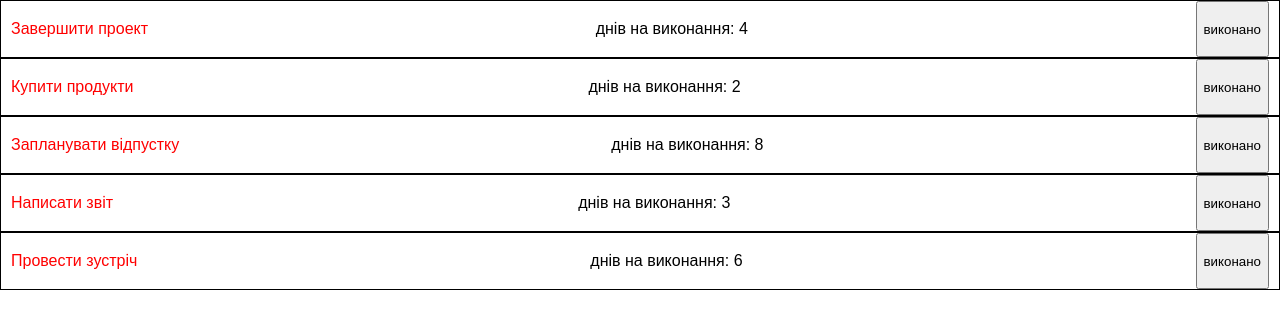
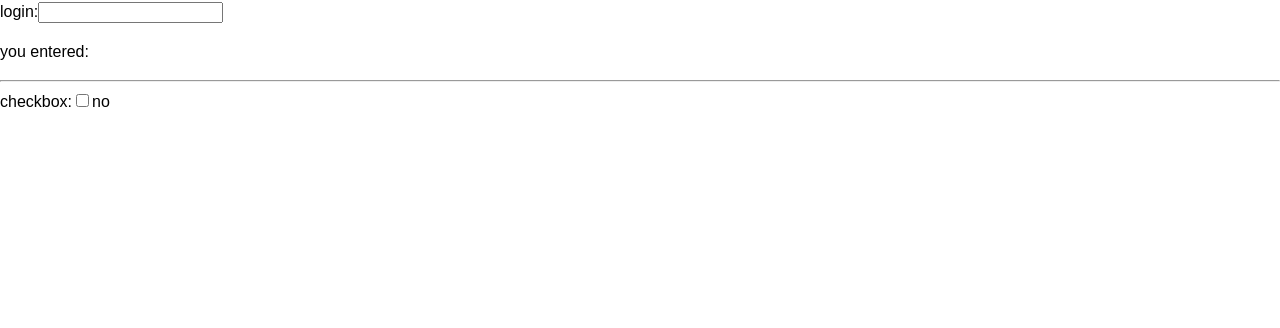
Before and after one commit to Ehorga/practic-11-11-25, a React (Vite) app: page / in a window 1280 px wide. Shown: the top 328 px of the page. Built offline with nearby package versions, Linux system fonts and the light colour scheme.

Commit message:
Conntrol components

```diff
--- a/src/App.jsx
+++ b/src/App.jsx
@@ -1,9 +1,11 @@
-import TasksList from "./components/TasksList/TasksList";
-
+import InputText from "./components/InputText/InputText";
+import InputCheckbox from "./components/InputCheckbox/InputCheckbox";
 function App() {
   return (
     <>
-    <TasksList/>
+      <InputText />
+      <hr />
+      <InputCheckbox />
     </>
   );
 }
--- /dev/null
+++ b/src/components/InputCheckbox/InputCheckbox.jsx
@@ -0,0 +1,17 @@
+import { useState } from "react";
+
+
+const InputCheckbox = () => {
+    const [isCheck, setIsCheck] = useState(false);
+    const changeIsCheck = (event)=>{ setIsCheck(event.target.checked)}
+
+    return (
+        <label>
+            checkbox:
+            <input type="checkbox" checked={isCheck} onChange={changeIsCheck}/>
+            {isCheck?"yes":"no"}
+        </label>
+    );
+}
+
+export default InputCheckbox;
--- /dev/null
+++ b/src/components/InputText/InputText.jsx
@@ -0,0 +1,21 @@
+
+import { useState } from 'react';
+
+const InputText = () => {
+    const [valueEnter, setValueEnter] = useState("");
+    const changeValueEnter = (event) =>{
+        console.log(event.target.value);
+        setValueEnter(event.target.value)
+    }
+    return (
+       <>
+       <label>
+            login:
+            <input value={valueEnter} onChange={changeValueEnter}/>
+        </label>
+        <p>you entered:{valueEnter}</p>
+        </>
+    );
+}
+
+export default InputText;
--- a/src/components/TasksList/TasksList.jsx
+++ b/src/components/TasksList/TasksList.jsx
@@ -1,18 +1,18 @@
-import { useState } from 'react';
-import Task from '../Task/Task';
-import tasks from './data';
+import { useState } from "react";
+import Task from "./Task/Task";
+import tasks from "./data";
 
 function TasksList() {
   const [dataTasks, setDataTasks] = useState(tasks);
 
   const setDoneTask = (id) => {
-    const newTasks = dataTasks.map((task)=> {
+    const newTasks =dataTasks.map((task) =>{
       if (task.id === id) {
-        return ({...task, isDone: true})
+        return {...false, isDone: true};
       }
-      return Task
+      return task
     })
-    setDataTasks(newTasks)
+   setDataTasks(newTasks)
   };
 
   return (
```
